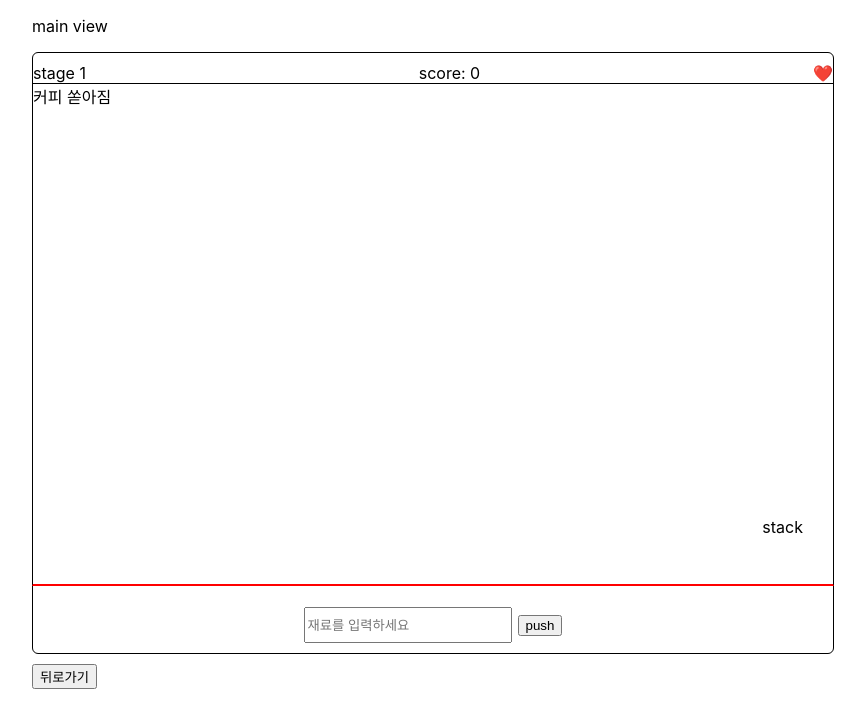
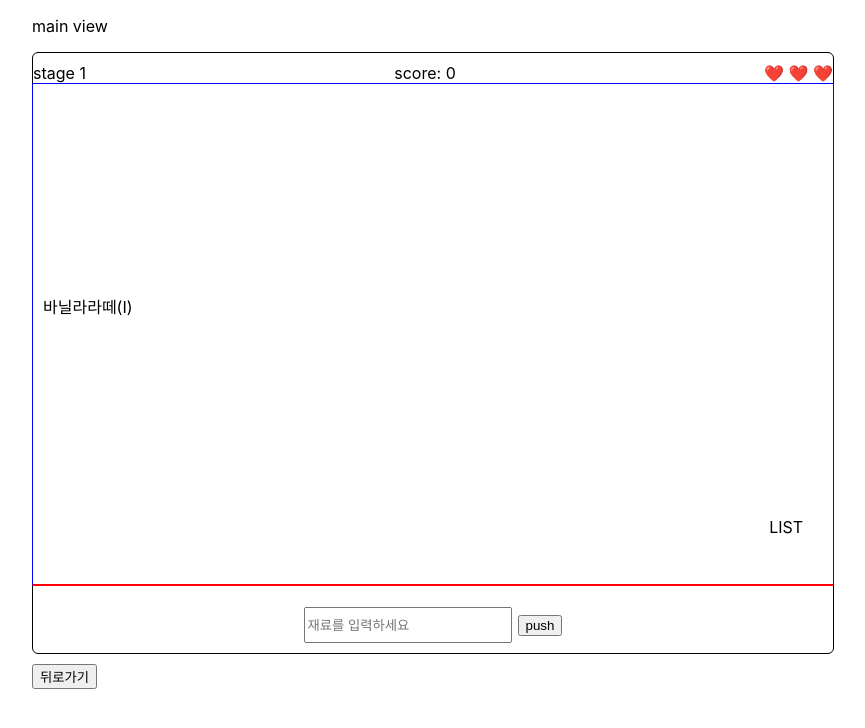
Before and after one commit to cold-pizza/cg, a React (Create React App) app: page / in a window 1280 px wide. Both pictures are taken after typing "Sample" into the empty fields and a click on the button "go". Shown: the top 728 px of the page, without its empty margins (207-1072 px from the left). Built offline with nearby package versions, Linux system fonts and the light colour scheme.

Commit message:
add setInterval function

```diff
--- a/public/index.html
+++ b/public/index.html
@@ -24,7 +24,7 @@
       work correctly both with client-side routing and a non-root public URL.
       Learn how to configure a non-root public URL by running `npm run build`.
     -->
-    <title>React App</title>
+        <title>cg.</title>
     </head>
     <body>
         <noscript>You need to enable JavaScript to run this app.</noscript>
@@ -38,6 +38,5 @@
 
       To begin the development, run `npm start` or `yarn start`.
       To create a production bundle, use `npm run build` or `yarn build`.
-    -->
-  </body>
+    --></body>
 </html>
--- a/src/index.tsx
+++ b/src/index.tsx
@@ -8,9 +8,7 @@ const root = ReactDOM.createRoot(
     document.getElementById("root") as HTMLElement
 );
 root.render(
-    <React.StrictMode>
-        <BrowserRouter>
-            <App />
-        </BrowserRouter>
-    </React.StrictMode>
+    <BrowserRouter>
+        <App />
+    </BrowserRouter>
 );
--- a/src/view/main/index.tsx
+++ b/src/view/main/index.tsx
@@ -1,22 +1,75 @@
 import { useHistory } from "react-router-dom";
-import React, { useState } from "react";
+import React, { useEffect, useState } from "react";
 import "./style.scss";
 import { OnChangeType, KeyDownType } from "../../types";
 
 const Main: React.FC = function () {
+    const randomNum = Math.random() * 10;
+    const randomArr = Math.floor(randomNum);
+    const Menu = [
+        "아메리카노(I)",
+        "아메리카노(H)",
+        "카페라떼(I)",
+        "카페라떼(H)",
+        "바닐라라떼(I)",
+        "헤이즐넛라떼(I)",
+        "돌체라떼(I)",
+        "카라멜마끼야또(I)",
+        "카페모카(I)",
+        "흑당카페라떼",
+    ];
+    const [downMenuNum, setDownMenuNUm] = useState(0);
+    const [rain, setRain] = useState(["10000", "22222", "3"]);
+    // 첫번째 단어 삽입.
+    // 1초마다 80px 다운.
+    // 반정도 내려오면 다음 단어 다운.
+    // 데드라인 충돌시 하트 삭제. 최근단어 삭제. 큐형식.
+    console.log(Menu[randomArr]);
     const history = useHistory();
-    const [heart, setHeart] = useState("❤️");
-    const [inputs, setInputs] = useState({ name: "" });
-    const [stack, setStack] = useState("");
+    const [heart, setHeart] = useState("❤️ ❤️ ❤️");
+    const [inputs, setInputs] = useState({ material: "" });
+    const [stack, setStack] = useState([undefined, "", ""]);
     const onChange: OnChangeType = function (e, state, setState) {
         setState({ ...state, [e.target.name]: e.target.value });
     };
     console.log(inputs);
+
+    // 1초마다 떨어지는 함수.
+    const dropDownMenu = function () {
+        let routine = setInterval(() => {
+            setDownMenuNUm((downMenuNum) => downMenuNum + 97);
+        }, 1000);
+        setTimeout(() => {
+            clearInterval(routine);
+            console.log("정지");
+        }, 5000);
+    };
+
+    useEffect(() => {
+        dropDownMenu();
+    }, []);
+    // + 데드라인 왔을 때 단어 off.
     const onKeyDownEnter: KeyDownType = function (e) {
         // console.log(e.code);
-        if (e.code === "Enter") {
-            setStack(inputs.name);
-            setInputs({ name: "" });
+        if (e.code === "Enter" && inputs.material.length > 1) {
+            setInputs({ material: "" });
+            for (let i = 0; i < 3; i++) {
+                if (stack[i] === stack[i + 1]) {
+                    console.log("중복되는 재료가 있습니다.");
+                    setInputs({ material: "" });
+                } else {
+                    if (stack[0] === undefined) {
+                        setStack([inputs.material]);
+                        setInputs({ material: "" });
+                    }
+                    if (stack[1] === undefined || stack[2] === undefined) {
+                        setStack([...stack, inputs.material]);
+                        setInputs({ material: "" });
+                    } else {
+                        setStack([stack[1], stack[2], inputs.material]);
+                    }
+                }
+            }
         }
     };
     return (
@@ -28,18 +81,28 @@ const Main: React.FC = function () {
                     <span>score: 0</span>
                     <span>{heart}</span>
                 </header>
-                <div className="block-down">커피 쏟아짐</div>
+                <div className="block-down-field">
+                    <p className="block" style={{ top: `${downMenuNum}px` }}>
+                        {Menu[randomArr]}
+                    </p>
+                    {/* <span
+                        className="raining"
+                    >
+                        {rain[0]}
+                    </span> */}
+                </div>
                 <ul className="stack">
-                    stack
-                    <li>{stack}</li>
-                    <li></li>
-                    <li></li>
+                    LIST
+                    <li>{stack[0]}</li>
+                    <li>{stack[1]}</li>
+                    <li>{stack[2]}</li>
                 </ul>
                 <footer>
+                    {/* 입력시 뒤에 숫자를 붙임 얼음100, 물200 샷1  */}
                     <input
                         onChange={(e) => onChange(e, inputs, setInputs)}
-                        name="name"
-                        value={inputs.name}
+                        name="material"
+                        value={inputs.material}
                         onKeyDown={onKeyDownEnter}
                         type="text"
                         placeholder="재료를 입력하세요"
--- a/src/view/main/style.scss
+++ b/src/view/main/style.scss
@@ -26,11 +26,22 @@
             outline: none;
         }
     }
-    .block-down {
+    .block-down-field {
+        position: relative;
         width: 800px;
         height: 500px;
-        border: 1px solid black;
+        border: 1px solid blue;
         border-bottom: 2px solid red;
+        .block {
+            position: absolute;
+            top: 0px;
+            left: 10px;
+        }
+        .raining {
+            position: absolute;
+            top: 100px;
+            left: 10px;
+        }
     }
     .stack {
         position: absolute;
```
Lines whose indentation alone changed are shown as unchanged.
